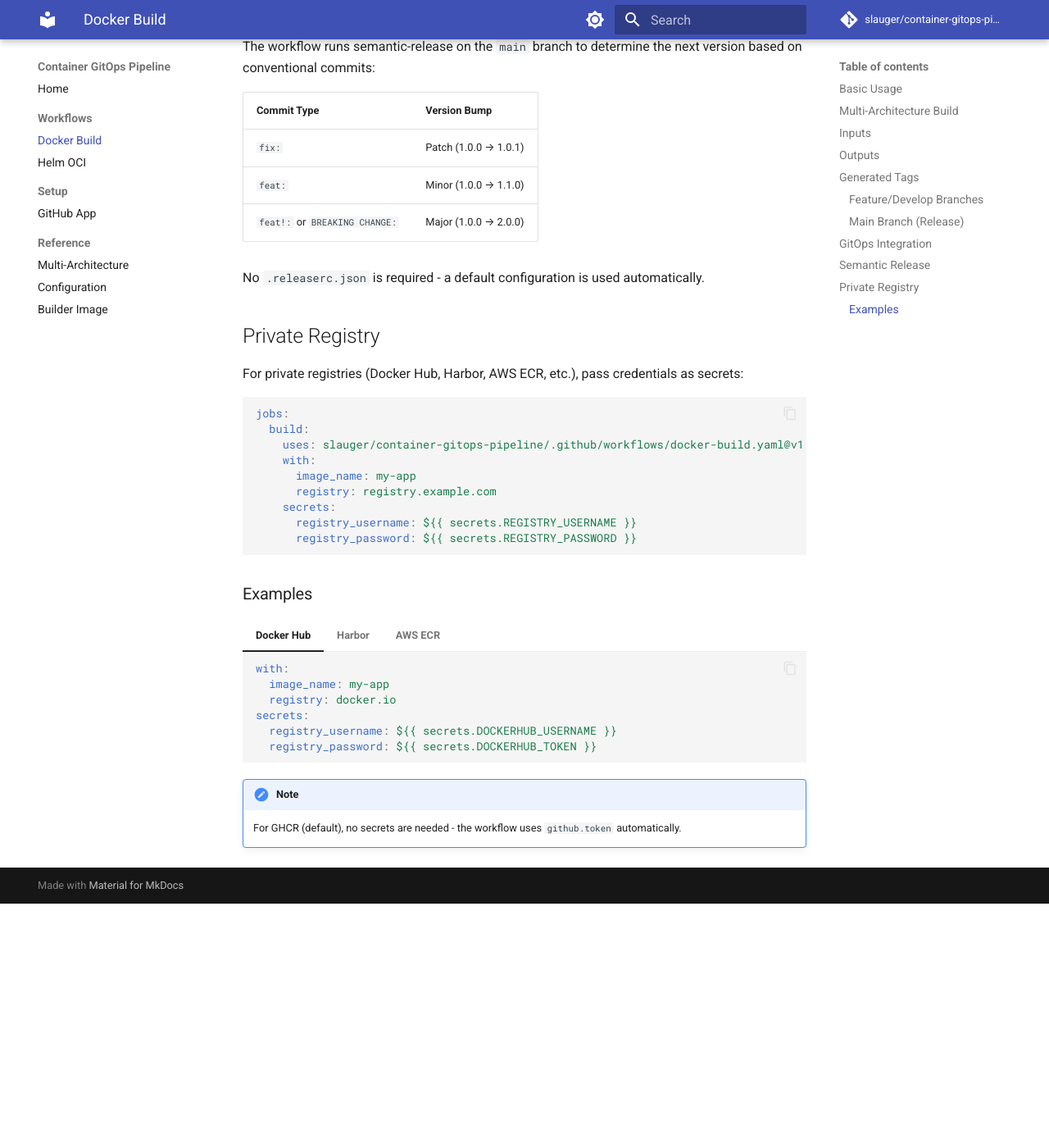
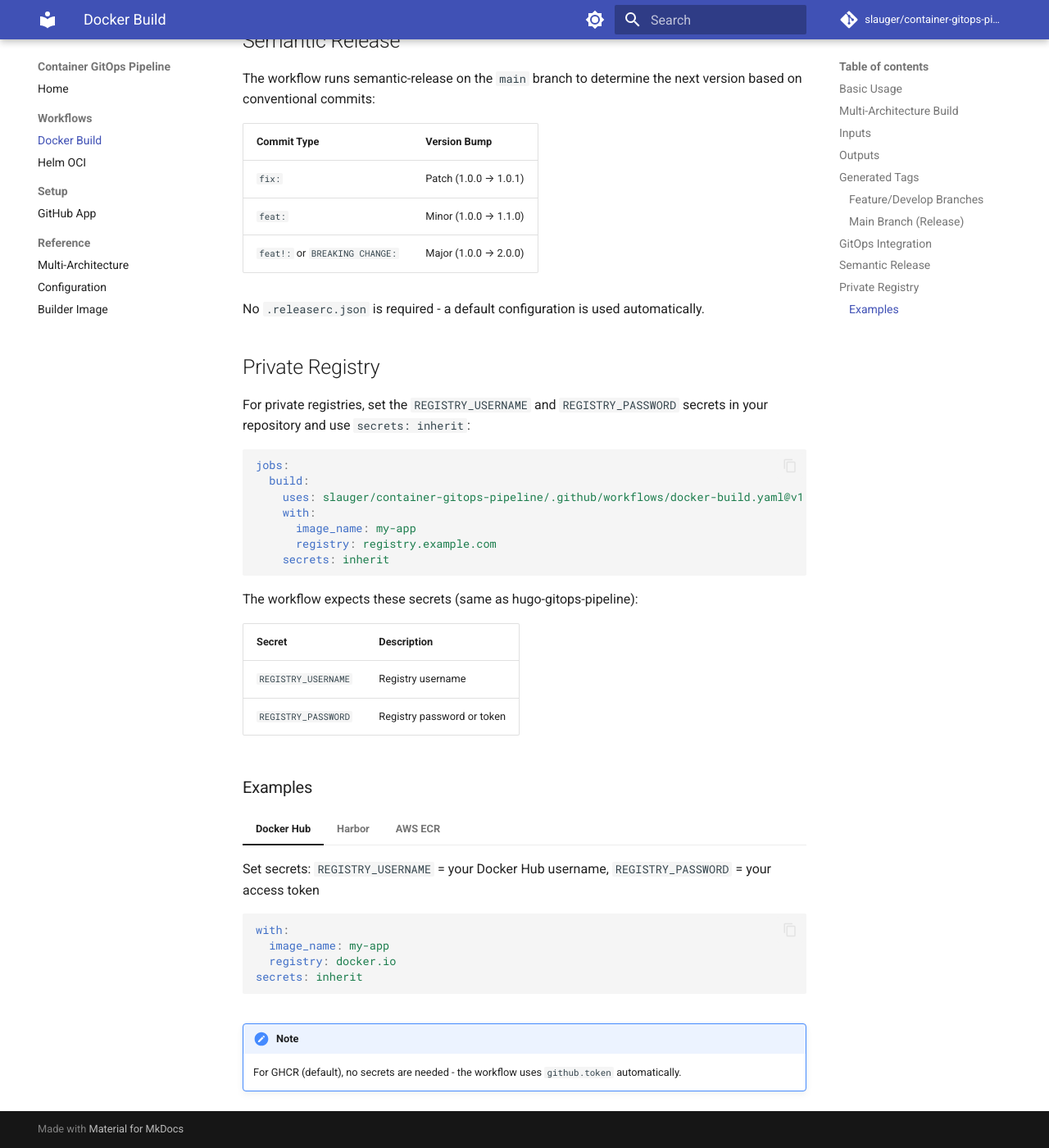
Before and after one commit to slauger/container-gitops-pipeline, an MkDocs documentation site: the page built from docs/docker-build.md, in a window 1280 px wide and 1400 px high, scrolled down 2194 px. Shown: the whole window at 82% size. Built offline with MkDocs 1.6.1 and Material for MkDocs 9.7.7, drawn with Linux system fonts in a browser that asks for light colours; comment, search, counter and statistics services are not loaded; before the commit the page ends 3296 px from its top, so only the background shows below that; some of the changed text lies outside the part shown.

Commit message:
feat: use secrets inherit pattern consistent with hugo-gitops-pipeline

````diff
--- a/docs/docker-build.md
+++ b/docs/docker-build.md
@@ -15,6 +15,7 @@ jobs:
     uses: slauger/container-gitops-pipeline/.github/workflows/docker-build.yaml@v1
     with:
       image_name: my-app
+    secrets: inherit
 ```
 
 ## Multi-Architecture Build
@@ -26,6 +27,7 @@ jobs:
     with:
       image_name: my-app
       platforms: 'linux/amd64,linux/arm64'
+    secrets: inherit
 ```
 
 See [Multi-Architecture](multi-arch.md) for details on how native runners are used.
@@ -94,7 +96,7 @@ No `.releaserc.json` is required - a default configuration is used automatically
 
 ## Private Registry
 
-For private registries (Docker Hub, Harbor, AWS ECR, etc.), pass credentials as secrets:
+For private registries, set the `REGISTRY_USERNAME` and `REGISTRY_PASSWORD` secrets in your repository and use `secrets: inherit`:
 
 ```yaml
 jobs:
@@ -103,44 +105,49 @@ jobs:
     with:
       image_name: my-app
       registry: registry.example.com
-    secrets:
-      registry_username: ${{ secrets.REGISTRY_USERNAME }}
-      registry_password: ${{ secrets.REGISTRY_PASSWORD }}
+    secrets: inherit
 ```
+
+The workflow expects these secrets (same as hugo-gitops-pipeline):
+
+| Secret | Description |
+|--------|-------------|
+| `REGISTRY_USERNAME` | Registry username |
+| `REGISTRY_PASSWORD` | Registry password or token |
 
 ### Examples
 
 === "Docker Hub"
 
+    Set secrets: `REGISTRY_USERNAME` = your Docker Hub username, `REGISTRY_PASSWORD` = your access token
+
     ```yaml
     with:
       image_name: my-app
       registry: docker.io
-    secrets:
-      registry_username: ${{ secrets.DOCKERHUB_USERNAME }}
-      registry_password: ${{ secrets.DOCKERHUB_TOKEN }}
+    secrets: inherit
     ```
 
 === "Harbor"
+
+    Set secrets: `REGISTRY_USERNAME` = Harbor username, `REGISTRY_PASSWORD` = Harbor password
 
     ```yaml
     with:
       image_name: my-app
       registry: harbor.example.com
-    secrets:
-      registry_username: ${{ secrets.HARBOR_USERNAME }}
-      registry_password: ${{ secrets.HARBOR_PASSWORD }}
+    secrets: inherit
     ```
 
 === "AWS ECR"
+
+    Set secrets: `REGISTRY_USERNAME` = `AWS`, `REGISTRY_PASSWORD` = ECR auth token
 
     ```yaml
     with:
       image_name: my-app
       registry: 123456789.dkr.ecr.eu-central-1.amazonaws.com
-    secrets:
-      registry_username: AWS
-      registry_password: ${{ secrets.AWS_ECR_TOKEN }}
+    secrets: inherit
     ```
 
 !!! note
````
Also changed, not shown: README.md (+5 -3 lines), docs/configuration.md (+7 -3 lines), docs/helm-oci.md (+3 -2 lines), docs/index.md (+5 -3 lines), 1 other file.
